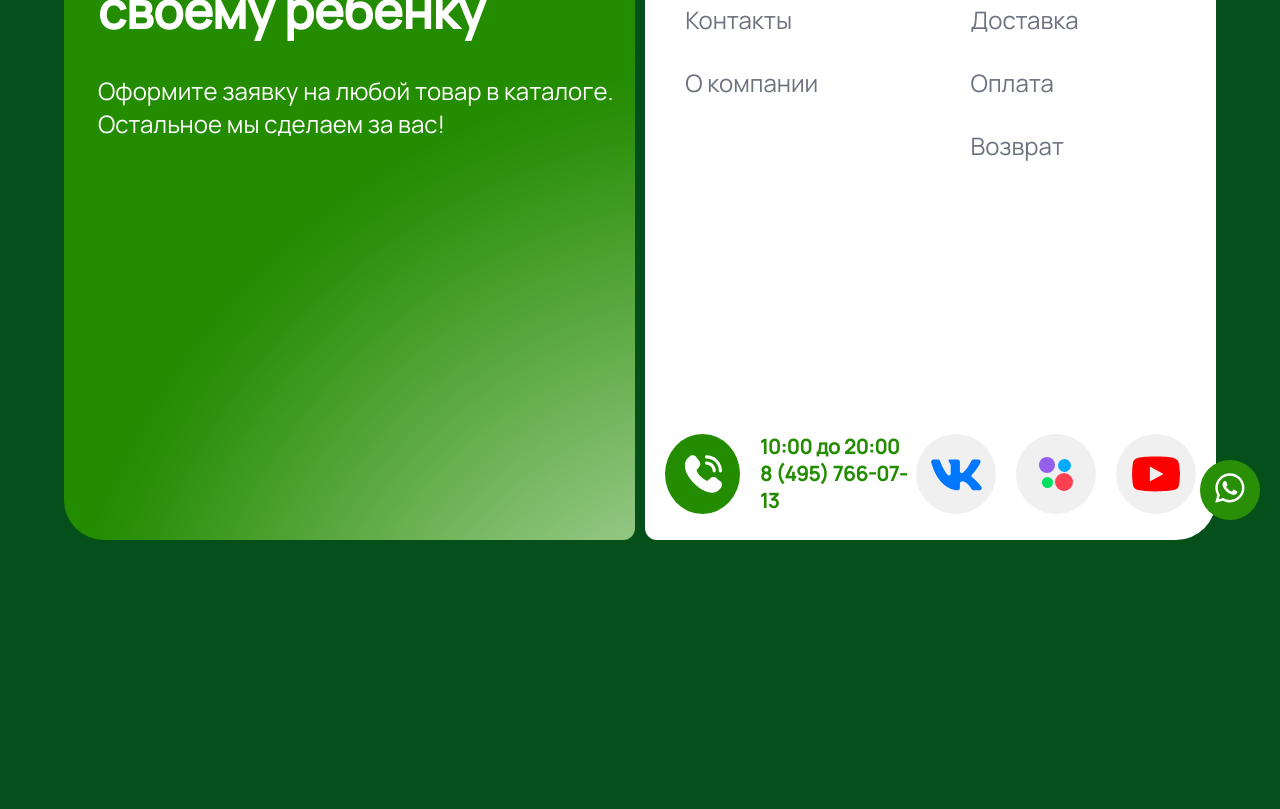
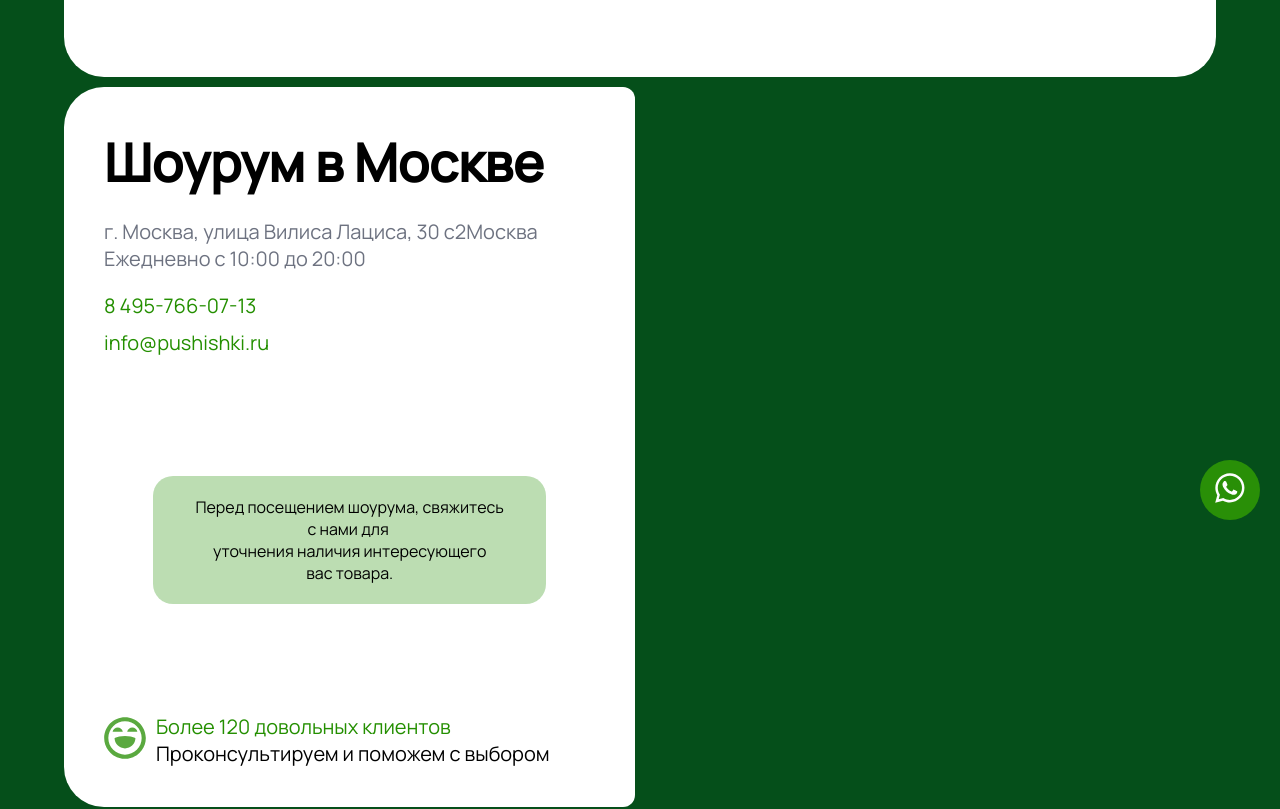
Before and after one commit to Zrossiz/pushishki_client, a Next.js app: page /contacts in a window 1280 px wide. Shown: the part 260-1069 px from the top of the page. Before the commit the page ends 810 px from the top, so only its background shows below. Built offline with nearby package versions, Linux system fonts and the light colour scheme.

Commit message:
feat: added contacts section

```diff
--- a/src/pageComponents/PageTitle/PageTitle.module.scss
+++ b/src/pageComponents/PageTitle/PageTitle.module.scss
@@ -1,7 +1,6 @@
 .pageTitle {
     display: flex;
     flex-direction: column;
-    justify-content: space-between;
     align-items: center;
     padding: 20px 40px;
     background-color: var(--white);
@@ -9,12 +8,12 @@
     border-radius: 40px;
 
     .titleWrapper {
-        margin-top: 40px;
+        margin: 40px 0;
+
     }
 
     .counterWrapper {
         color: var(--dark-grey);
         font-size: 24px;
-        margin-top: 40px;
     }
 }
--- a/src/pageComponents/PageTitle/PageTitle.props.ts
+++ b/src/pageComponents/PageTitle/PageTitle.props.ts
@@ -1,7 +1,7 @@
 import { Breadcrumb, BreadcrumbsProps } from "@/components/Breadcrumbs/Breadcrumbs.props";
 
 export interface PageTitleProps {
-    counter: string;
+    counter?: string;
     title: string;
     breadcrumbs: Breadcrumb[]
 }
--- a/src/pageComponents/PageTitle/PageTitle.tsx
+++ b/src/pageComponents/PageTitle/PageTitle.tsx
@@ -12,9 +12,9 @@ export const PageTitle = ({ counter, title, breadcrumbs }: PageTitleProps) => {
             <div className={styles.titleWrapper}>
                 <HTag tag='h1'>{title}</HTag>
             </div>
-            <div className={styles.counterWrapper}>
+            {counter && <div className={styles.counterWrapper}>
                 ({counter})
-            </div>
+            </div>}
         </section>
     )
 }
--- a/src/pages/contacts.tsx
+++ b/src/pages/contacts.tsx
@@ -1,8 +1,59 @@
 import { withLayout } from "@/layout/Layout";
+import { PageTitle } from "@/pageComponents";
+import styles from '../styles/Contacts.module.scss';
+import { HTag } from "@/elements";
+import Image from "next/image";
 
 const ContactsPage = () => {
     return (
-        <div>contacts</div>
+        <>
+            <PageTitle
+                title="Контакты"
+                breadcrumbs={[
+                    {
+                        name: 'Главная',
+                        path: '/'
+                    },
+                ]}
+            />
+            <section className={styles.contactsSection}>
+                <div className={styles.contactsWrapper}>
+                    <div className={styles.titleWrapper}>
+                        <HTag tag="h2">Шоурум в Москве</HTag>
+                    </div>
+                    <div className={styles.addressWrapper}>
+                        г. Москва, улица Вилиса Лациса, 30 с2Москва<br />
+                        Ежедневно с 10:00 до 20:00
+                    </div>
+                    <div className={styles.phoneWrapper}>
+                        <a href="">8 495-766-07-13</a>
+                    </div>
+                    <div className={styles.mailWrapper}>
+                        <a href="">info@pushishki.ru</a>
+                    </div>
+                    <div className={styles.callUs}>
+                        Перед посещением шоурума, свяжитесь с нами для <br />
+                        уточнения наличия интересующего вас товара.
+                    </div>
+                    <div className={styles.happyWrapper}>
+                        <div>
+                            <Image src={'/icons/Happy.svg'} width={42} height={42} alt="Более 120 довольных клиентов" />
+                        </div>
+                        <div className={styles.descWrapper}>
+                            <div className={styles.counter}>
+                                Более 120 довольных клиентов
+                            </div>
+                            <div className={styles.conusltWrapper}>
+                                Проконсультируем и поможем с выбором
+                            </div>
+                        </div>
+                    </div>
+                </div>
+                <div className={styles.mapWrapper}>
+                    <iframe src="https://yandex.ru/map-widget/v1/?um=constructor%3A9851e814dd4a7db8fa6c766b41f911822c247c52a643e0e2db22f970cdf2ffa8&amp;source=constructor" width="100%" height="720" frameBorder="0"></iframe>
+                </div>
+            </section>
+        </>
     )
 };
 
--- /dev/null
+++ b/src/styles/Contacts.module.scss
@@ -0,0 +1,68 @@
+.contactsSection {
+    display: flex;
+    width: 100%;
+    height: 720px;
+    margin-top: 10px;
+    gap: 10px;
+
+    .contactsWrapper {
+        display: flex;
+        flex-direction: column;
+        border-radius: 40px 12px 12px 40px;
+        background-color: var(--white);
+        width: 50%;
+        padding: 40px;
+
+        .addressWrapper {
+            margin-top: 20px;
+            color: var(--dark-grey);
+            font-size: 20px;
+        }
+
+        .phoneWrapper, .mailWrapper {
+            margin-top: 20px;
+
+            a {
+                color: var(--light-green);
+                font-size: 20px;
+            }
+        }
+
+        .mailWrapper {
+            margin-top: 10px;
+        }
+
+        .callUs {
+            text-align: center;
+            border-radius: 20px;
+            padding: 20px;
+            background-color: rgba(36, 143, 0, 0.3);
+            width: 80%;
+            margin: 0 auto;
+            margin-top: 120px;
+            font-size: 16px;
+        }
+
+        .happyWrapper {
+            display: flex;
+            align-items: center;
+            gap: 10px;
+            margin-top: auto;
+
+            .descWrapper {
+                font-size: 20px;
+
+                .counter {
+                    color: var(--light-green);
+                }
+            }
+        }
+    }
+
+    .mapWrapper {
+        height: 100%;
+        width: 50%;
+        border-radius: 12px 40px 40px 12px;
+        overflow: hidden;
+    }
+}
```
Also changed, not shown: public/icons/Happy.svg (added).
